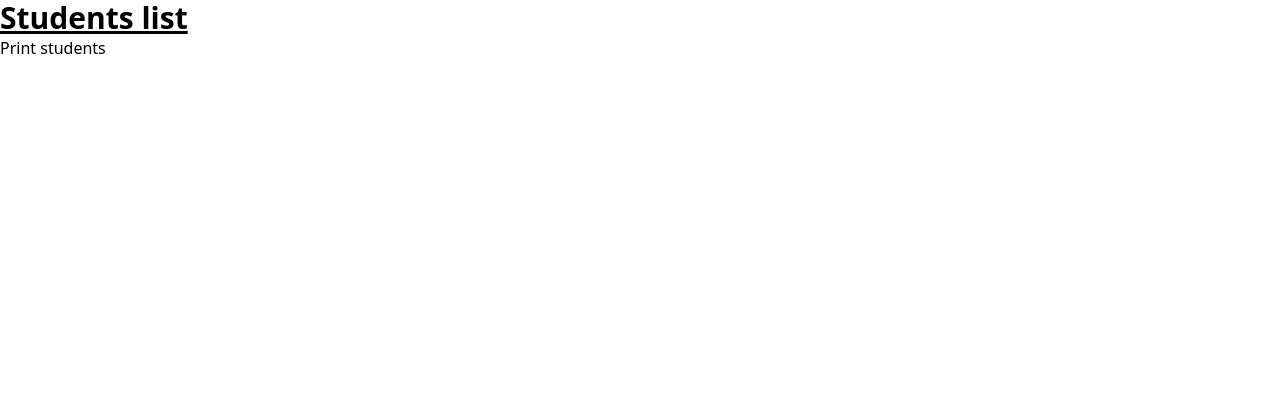
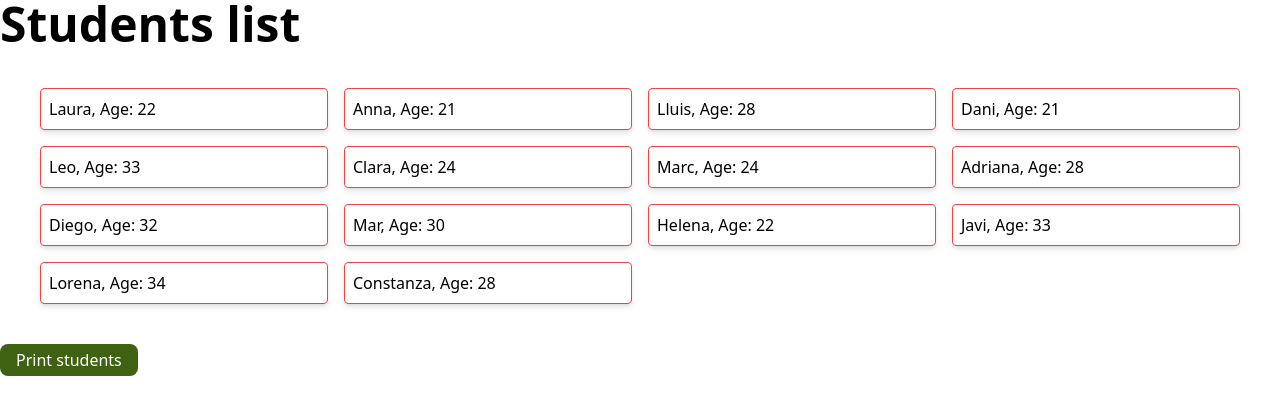
Before and after one commit to Dev-Courses-IV/examen-practico-m1-cristinavoda, a website: page src/index.html in a window 1280 px wide. Both pictures are taken after a click on the button "Print students". Drawn offline with Linux system fonts and the light colour scheme.

Commit message:
examen finalizado

```diff
--- a/package.json
+++ b/package.json
@@ -1,5 +1,5 @@
 {
-  "name": "Examen práctico",
+  "name": "examen-práctico-m1-cristinavoda",
   "version": "1.0.0",
   "description": "Examen práctico módulo 1",
   "main": "index.js",
--- a/src/index.html
+++ b/src/index.html
@@ -6,8 +6,8 @@
   <link href="./output.css" rel="stylesheet">
 </head>
 <body>
-    <h1 class="text-3xl font-bold underline">Students list</h1>
-    <!-- <ul id="studentsList" class="grid grid-cols-4 gap-4 m-10"></ul> -->
+    <h1 class="text-5xl font-bold strong color-red">Students list</h1>
+    <ul id="studentsList" class="grid grid-cols-4 gap-4 m-10"></ul>
     <button
       class="bg-lime-800 hover:bg-lime-700 px-4 py-1 rounded-lg text-white"
       id="printButton"
--- a/src/index.js
+++ b/src/index.js
@@ -1,3 +1,4 @@
+document.addEventListener("DOMContentLoaded", function() {
   const students = [
       { name: "Laura", age: 22, email: "laura@email.com" },
       { name: "Anna", age: 21, email: "anna@email.com" },
@@ -14,3 +15,21 @@ const students = [
       { name: "Lorena", age: 34, email: "lorena@email.com" },
       { name: "Constanza", age: 28, email: "constanza@email.com" },
   ];
+
+  document.getElementById("printButton").addEventListener("click", function() {
+      const studentsList = document.getElementById("studentsList");
+      studentsList.innerHTML = "";  // Clear the list before adding new items
+
+      students.forEach(student => {
+          const li = document.createElement("li");
+          li.textContent = `${student.name}, Age: ${student.age}`;
+          li.className = "border p-2 rounded shadow-md border border-red-500";  // Add some styling
+          studentsList.appendChild(li);
+      });
+  });
+});
+
+var studentsList  = document.getElementById('students -list');
+
+
+studentsTitle.style.color = 'blue';
```
Also changed, not shown: src/output.css, 1 other file. Lines whose indentation alone changed are shown as unchanged.
